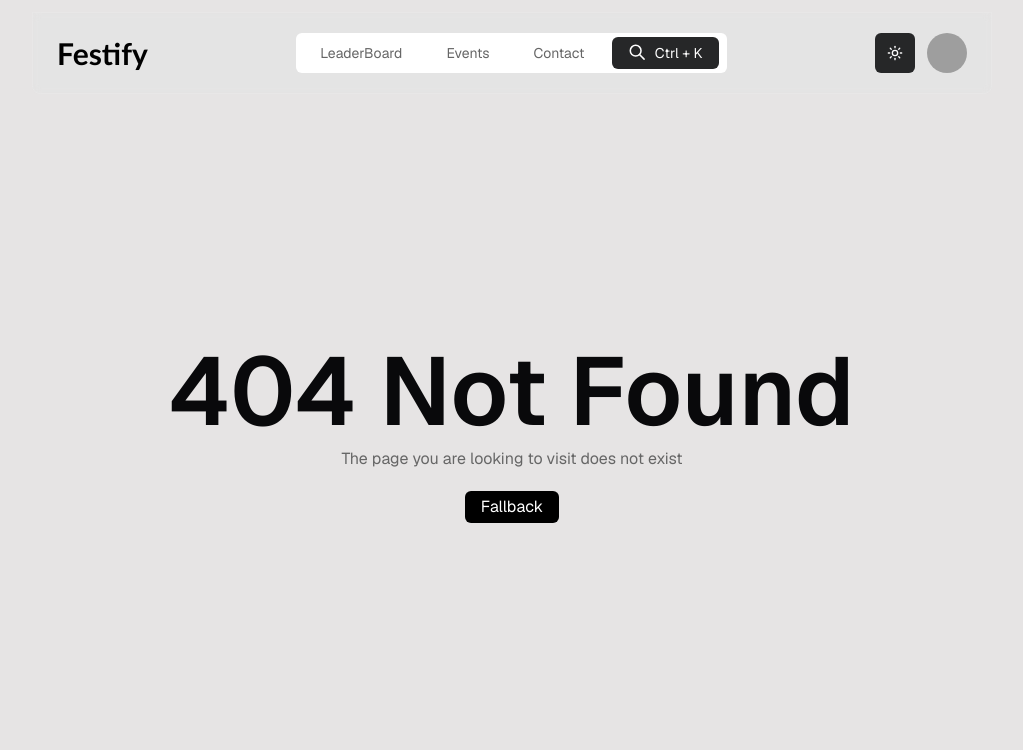
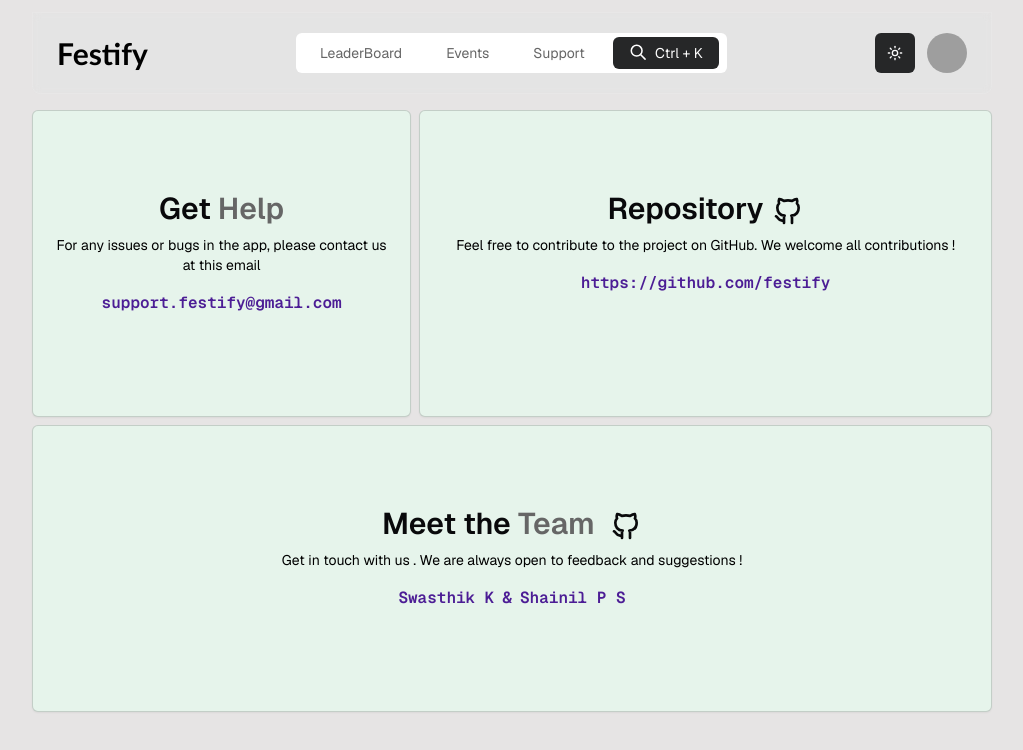
Before and after one commit to SwasthK/laughing-pancake, a Next.js app: page /support in a window 1280 px wide. Before the commit this address had no page. Shown: the top 750 px of the page, without its empty margins (128-1151 px from the left). Built offline with nearby package versions, Linux system fonts and the light colour scheme; grey boxes are pictures that could not be loaded.

Commit message:
feat:add profile/username page & fix components (#4)

```diff
--- a/app/page.tsx
+++ b/app/page.tsx
@@ -1,3 +1,5 @@
+"use client"
+
 import { EventCard } from "@/components/EventCard";
 import { FilterBar } from "@/components/FilterBar";
 import { HotEvents } from "@/components/HotEvents";
--- /dev/null
+++ b/app/support/page.tsx
@@ -0,0 +1,57 @@
+import { IconBrandGithub } from "@tabler/icons-react";
+import { ChevronDown } from "lucide-react";
+
+export default function SupportPage() {
+  return (
+    <div className="w-full grid grid-cols-1 lg:grid-cols-5 flex-col items-center gap-2 py-4 pb-8 h-full lg:h-[calc(100vh-150px)] place-items-center">
+      <div className="w-full text-center flex flex-col lg:col-span-2 items-center gap-2 py-20 rounded-md px-4 h-full border shadow-sm border-[#33333331] bg-[#E6F4EB]">
+        <p className="text-3xl font-semibold">
+          Get <span className="text-bgSecondary">Help </span>
+        </p>
+
+        <p className="text-black text-sm">
+          For any issues or bugs in the app, please contact us at this
+          email
+        </p>
+
+        <p className="mt-2 font-mono text-violet-900 font-semibold cursor-pointer">
+          support.festify@gmail.com
+        </p>
+      </div>
+
+      <div className="w-full text-center flex flex-col lg:col-span-3 items-center gap-2 py-20 rounded-md px-4 h-full border shadow-sm border-[#33333331] bg-[#E6F4EB]">
+        <p className="text-3xl font-semibold">
+          Repository
+          <IconBrandGithub className="inline-block ml-2 h-8 w-8"></IconBrandGithub>
+        </p>
+
+        <p className="text-black text-sm">
+          Feel free to contribute to the project on GitHub. We welcome all
+          contributions !
+        </p>
+
+        <p className="mt-2 font-mono text-violet-900 font-semibold cursor-pointer">
+          https://github.com/festify
+        </p>
+      </div>
+
+      <div className="w-full text-center flex flex-col items-center lg:col-span-5 gap-2 py-20 rounded-md px-4 h-full border shadow-sm border-[#33333331] bg-[#E6F4EB]">
+        <p className="text-3xl font-semibold">
+          Meet the <span className="text-bgSecondary">Team </span>
+          <IconBrandGithub className="inline-block ml-2 h-8 w-8"></IconBrandGithub>
+        </p>
+
+        <p className="text-black text-sm">
+          Get in touch with us . We are always open to feedback and suggestions
+          !
+        </p>
+
+        <div className="flex gap-2 font-mono text-violet-900 font-semibold mt-2">
+          <p className="cursor-pointer">Swasthik K</p>
+          <p>&</p>
+          <p className="cursor-pointer">Shainil P S</p>
+        </div>
+      </div>
+    </div>
+  );
+}
--- a/components/FilterBar.tsx
+++ b/components/FilterBar.tsx
@@ -63,7 +63,7 @@
           <Select items={SelectItems} label="filter" />
         </div>
       </div>
-      <div className="flex text-gray-700 items-center cursor-pointer  gap-3 font-normal  py-1 py-3">
+      <div className="flex text-gray-700 items-center cursor-pointer  gap-3 font-normal py-3">
         <ComboBox comboBoxItems={comboBoxItems} header="department"></ComboBox>
       </div>
     </>
--- a/components/NavigationBar.tsx
+++ b/components/NavigationBar.tsx
@@ -14,8 +14,8 @@
     href: "/events",
   },
   {
-    name: "Contact",
-    href: "/contact",
+    name: "Support",
+    href: "/support",
   },
 ];
 
--- a/components/shadcn/DropDown.tsx
+++ b/components/shadcn/DropDown.tsx
@@ -1,4 +1,5 @@
 import {
+  CalendarDays,
   Cloud,
   CreditCard,
   Github,
@@ -10,6 +11,7 @@
   Plus,
   PlusCircle,
   Settings,
+  TrophyIcon,
   User,
   UserPlus,
   Users,
@@ -56,57 +58,25 @@
           <DropdownMenuItem>
             <User />
             <span>Profile</span>
-            <DropdownMenuShortcut>⇧⌘P</DropdownMenuShortcut>
           </DropdownMenuItem>
           <DropdownMenuItem>
-            <CreditCard />
-            <span>Billing</span>
-            <DropdownMenuShortcut>⌘B</DropdownMenuShortcut>
+            <Plus />
+            <span>Create event</span>
           </DropdownMenuItem>
           <DropdownMenuItem>
-            <Settings />
-            <span>Settings</span>
-            <DropdownMenuShortcut>⌘S</DropdownMenuShortcut>
+            <CalendarDays />
+            <span>My events</span>
           </DropdownMenuItem>
           <DropdownMenuItem>
-            <Keyboard />
-            <span>Keyboard shortcuts</span>
-            <DropdownMenuShortcut>⌘K</DropdownMenuShortcut>
+            <TrophyIcon />
+            <span>Leaderboard</span>
           </DropdownMenuItem>
         </DropdownMenuGroup>
         <DropdownMenuSeparator />
         <DropdownMenuGroup>
           <DropdownMenuItem>
-            <Users />
-            <span>Team</span>
-          </DropdownMenuItem>
-          <DropdownMenuSub>
-            <DropdownMenuSubTrigger>
-              <UserPlus />
-              <span>Invite users</span>
-            </DropdownMenuSubTrigger>
-            <DropdownMenuPortal>
-              <DropdownMenuSubContent>
-                <DropdownMenuItem>
-                  <Mail />
-                  <span>Email</span>
-                </DropdownMenuItem>
-                <DropdownMenuItem>
-                  <MessageSquare />
-                  <span>Message</span>
-                </DropdownMenuItem>
-                <DropdownMenuSeparator />
-                <DropdownMenuItem>
-                  <PlusCircle />
-                  <span>More...</span>
-                </DropdownMenuItem>
-              </DropdownMenuSubContent>
-            </DropdownMenuPortal>
-          </DropdownMenuSub>
-          <DropdownMenuItem>
-            <Plus />
-            <span>New Team</span>
-            <DropdownMenuShortcut>⌘+T</DropdownMenuShortcut>
+            <Settings />
+            <span>Settings</span>
           </DropdownMenuItem>
         </DropdownMenuGroup>
         <DropdownMenuSeparator />
@@ -118,15 +88,10 @@
           <LifeBuoy />
           <span>Support</span>
         </DropdownMenuItem>
-        <DropdownMenuItem disabled>
-          <Cloud />
-          <span>API</span>
-        </DropdownMenuItem>
         <DropdownMenuSeparator />
         <DropdownMenuItem>
           <LogOut />
           <span>Log out</span>
-          <DropdownMenuShortcut>⇧⌘Q</DropdownMenuShortcut>
         </DropdownMenuItem>
       </DropdownMenuContent>
     </DropdownMenuContainer>
--- a/components/theme-provider.tsx
+++ b/components/theme-provider.tsx
@@ -33,7 +33,7 @@
       </DropdownMenuTrigger>
       <DropdownMenuContent align="end">
         <DropdownMenuItem onClick={() => setTheme("light")}>
-          light
+          Light
         </DropdownMenuItem>
         <DropdownMenuItem onClick={() => setTheme("dark")}>
           Dark
--- a/components/ui/dropdown-menu.tsx
+++ b/components/ui/dropdown-menu.tsx
@@ -65,7 +65,7 @@
       ref={ref}
       sideOffset={sideOffset}
       className={cn(
-        "z-50 min-w-[8rem] overflow-hidden rounded-md border bg-popover p-1 text-popover-foreground shadow-md data-[state=open]:animate-in data-[state=closed]:animate-out data-[state=closed]:fade-out-0 data-[state=open]:fade-in-0 data-[state=closed]:zoom-out-95 data-[state=open]:zoom-in-95 data-[side=bottom]:slide-in-from-top-2 data-[side=left]:slide-in-from-right-2 data-[side=right]:slide-in-from-left-2 data-[side=top]:slide-in-from-bottom-2",
+        "z-50 min-w-[8rem]  m-3 overflow-hidden rounded-md border bg-popover p-3 text-popover-foreground shadow-md data-[state=open]:animate-in data-[state=closed]:animate-out data-[state=closed]:fade-out-0 data-[state=open]:fade-in-0 data-[state=closed]:zoom-out-95 data-[state=open]:zoom-in-95 data-[side=bottom]:slide-in-from-top-2 data-[side=left]:slide-in-from-right-2 data-[side=right]:slide-in-from-left-2 data-[side=top]:slide-in-from-bottom-2",
         className
       )}
       {...props}
@@ -83,7 +83,7 @@
   <DropdownMenuPrimitive.Item
     ref={ref}
     className={cn(
-      "relative flex cursor-default select-none items-center gap-2 rounded-sm px-2 py-1.5 text-sm outline-none transition-colors focus:bg-accent focus:text-accent-foreground data-[disabled]:pointer-events-none data-[disabled]:opacity-50 [&_svg]:pointer-events-none [&_svg]:size-4 [&_svg]:shrink-0",
+      "relative flex select-none items-center gap-2 rounded-sm px-4 py-2.5 text-sm outline-none transition-colors focus:bg-[#DADADA] cursor-pointer focus:text-accent-foreground data-[disabled]:pointer-events-none data-[disabled]:opacity-50 [&_svg]:pointer-events-none [&_svg]:size-4 [&_svg]:shrink-0",
       inset && "pl-8",
       className
     )}
--- /dev/null
+++ b/components/ui/input.tsx
@@ -0,0 +1,22 @@
+import * as React from "react"
+
+import { cn } from "@/lib/utils"
+
+const Input = React.forwardRef<HTMLInputElement, React.ComponentProps<"input">>(
+  ({ className, type, ...props }, ref) => {
+    return (
+      <input
+        type={type}
+        className={cn(
+          "flex h-10 w-full rounded-md border  bg-background px-3 py-2 text-base ring-offset-background file:border-0 file:bg-transparent file:text-sm file:font-medium file:text-foreground placeholder:text-muted-foreground focus-visible:outline-none  disabled:cursor-not-allowed disabled:opacity-50 md:text-sm",
+          className
+        )}
+        ref={ref}
+        {...props}
+      />
+    )
+  }
+)
+Input.displayName = "Input"
+
+export { Input }
--- a/tailwind.config.ts
+++ b/tailwind.config.ts
@@ -23,6 +23,7 @@
       },
       colors: {
         'bg-global': '#e6e4e4',
+        bgSecondary: '#666666',
         bgPrimary: '#e6e4e4',
         background: 'hsl(var(--background))',
         foreground: 'hsl(var(--foreground))',
```
